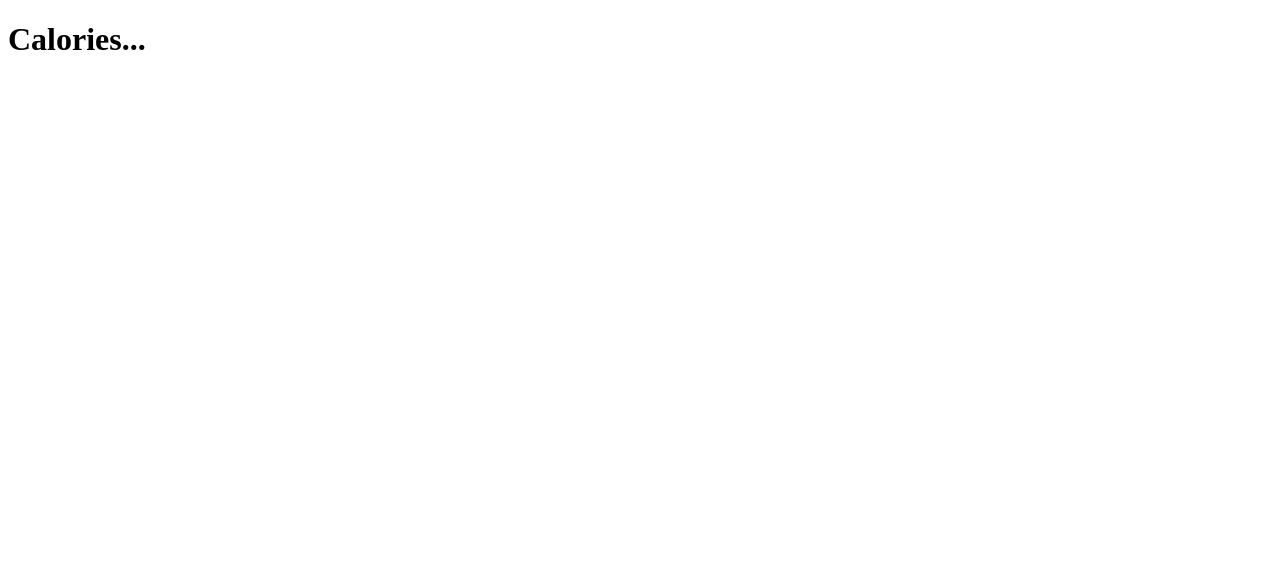
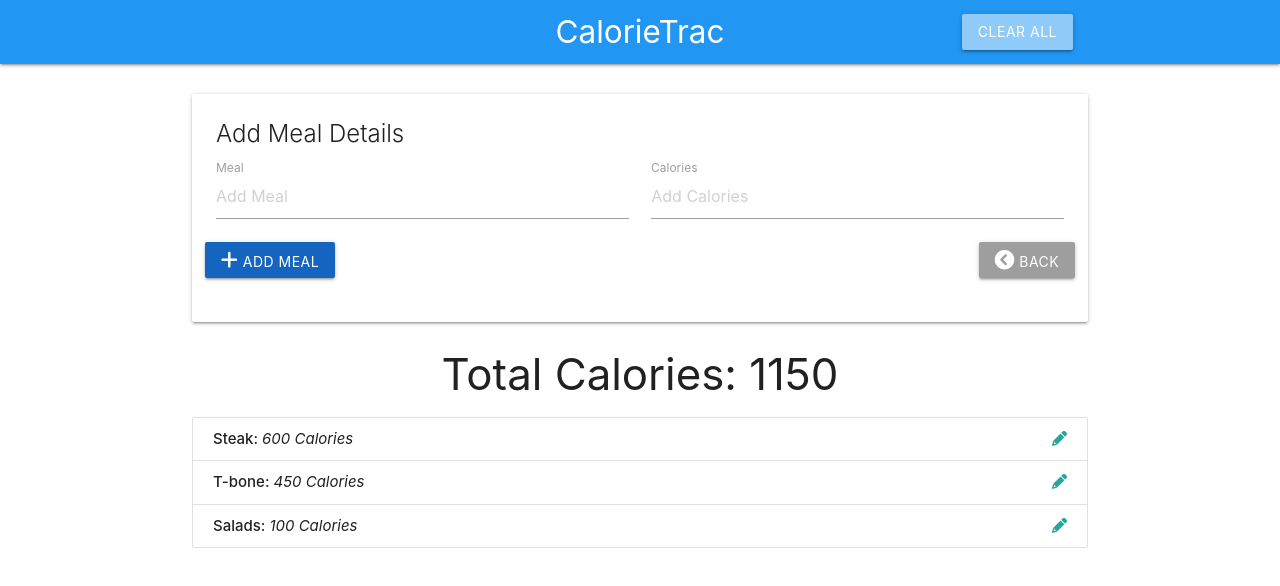
Before and after one commit to Edswel/calorieTrackerJs, a plain HTML site: page index.html in a window 1280 px wide. Drawn offline with nearby package versions, Linux system fonts and the light colour scheme.

Commit message:
Add basic UI structure

```diff
--- a/index.html
+++ b/index.html
@@ -5,12 +5,70 @@
   <meta charset="UTF-8">
   <meta http-equiv="X-UA-Compatible" content="IE=edge">
   <meta name="viewport" content="width=device-width, initial-scale=1.0">
+  <link rel="stylesheet" href="https://cdnjs.cloudflare.com/ajax/libs/materialize/1.0.0/css/materialize.min.css">
+  <link rel="stylesheet" href="https://use.fontawesome.com/releases/v6.0.0/css/all.css"
+    integrity="sha384-3B6NwesSXE7YJlcLI9RpRqGf2p/EgVH8BgoKTaUrmKNDkHPStTQ3EyoYjCGXaOTS" crossorigin="anonymous">
   <title>Calorie Tracker</title>
 </head>
 
 <body>
-  <h1>Calories...</h1>
+  <nav>
+    <div class="nav-wrapper blue">
+      <div class="container">
+        <a href="#" class="brand-logo center">CalorieTrac</a>
+        <ul class="right">
+          <li><a href="#" class="clear-btn btn blue lighten-3">Clear All</a></li>
+        </ul>
+      </div>
+    </div>
+  </nav>
 
+  <br>
+
+  <div class="container">
+    <div class="card">
+      <div class="card-content">
+        <span class="card-title">Add Meal Details</span>
+        <form class="col">
+          <div class="row">
+            <div class="input-field col s6">
+              <input id="item-name" type="text" placeholder="Add Meal">
+              <label for="item-name">Meal</label>
+            </div>
+            <div class="input-field col s6">
+              <input id="item-calories" type="text" placeholder="Add Calories">
+              <label for="item-calories">Calories</label>
+            </div>
+            <button class="add-btn btn blue darken-3"><i class="fa fa-plus"></i> Add Meal</button>
+            <!-- <button class="update-btn btn orange"><i class="fa fa-pencil-square"></i> Update Meal</button>
+            <button class="delete-btn btn red"><i class="fa fa-remove"></i> Delete Meal</button> -->
+            <button class="back-btn btn grey right"><i class="fa fa-chevron-circle-left"></i> BACK</button>
+          </div>
+        </form>
+      </div>
+    </div>
+    <!-- Calorie count-->
+    <h3 class="center-align">Total Calories: <span class="total-calories">1150</span></h3>
+    <!-- Item List-->
+    <ul id="item-list" class="collection">
+      <li class="collection-item" id="item-0">
+        <strong>Steak: </strong><em>600 Calories</em>
+        <a href="#" class="secondary-content"><i class="fa fa-pencil"></i></a>
+      </li>
+      <li class="collection-item" id="item-0">
+        <strong>T-bone: </strong><em>450 Calories</em>
+        <a href="#" class="secondary-content"><i class="fa fa-pencil"></i></a>
+      </li>
+      <li class="collection-item" id="item-0">
+        <strong>Salads: </strong><em>100 Calories</em>
+        <a href="#" class="secondary-content"><i class="fa fa-pencil"></i></a>
+      </li>
+    </ul>
+  </div>
+
+  <script src="https://code.jquery.com/jquery-3.6.1.min.js"
+    integrity="sha256-o88AwQnZB+VDvE9tvIXrMQaPlFFSUTR+nldQm1LuPXQ=" crossorigin="anonymous"></script>
+  <script src="https://cdnjs.cloudflare.com/ajax/libs/materialize/1.0.0/js/materialize.min.js"></script>
   <script src="app.js"></script>
 </body>
 
```
